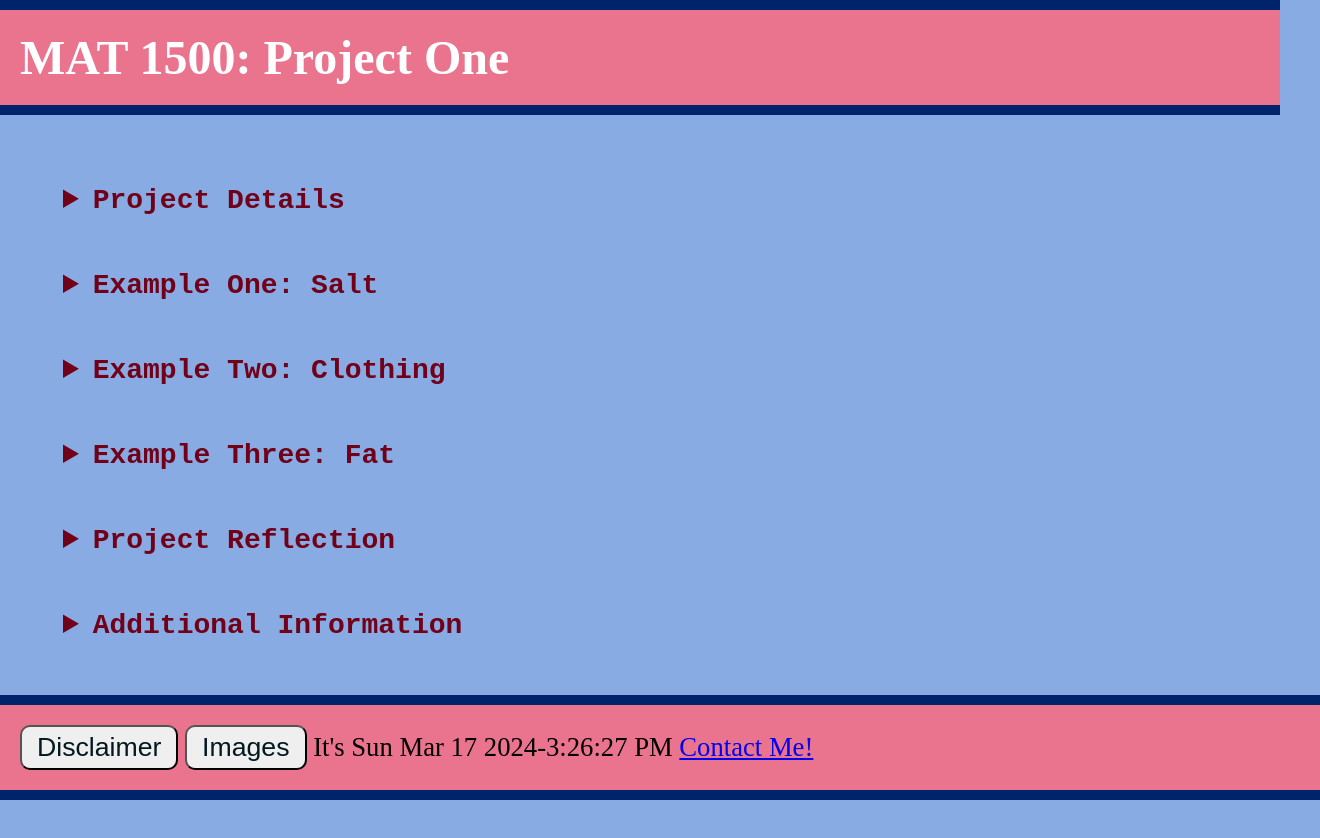
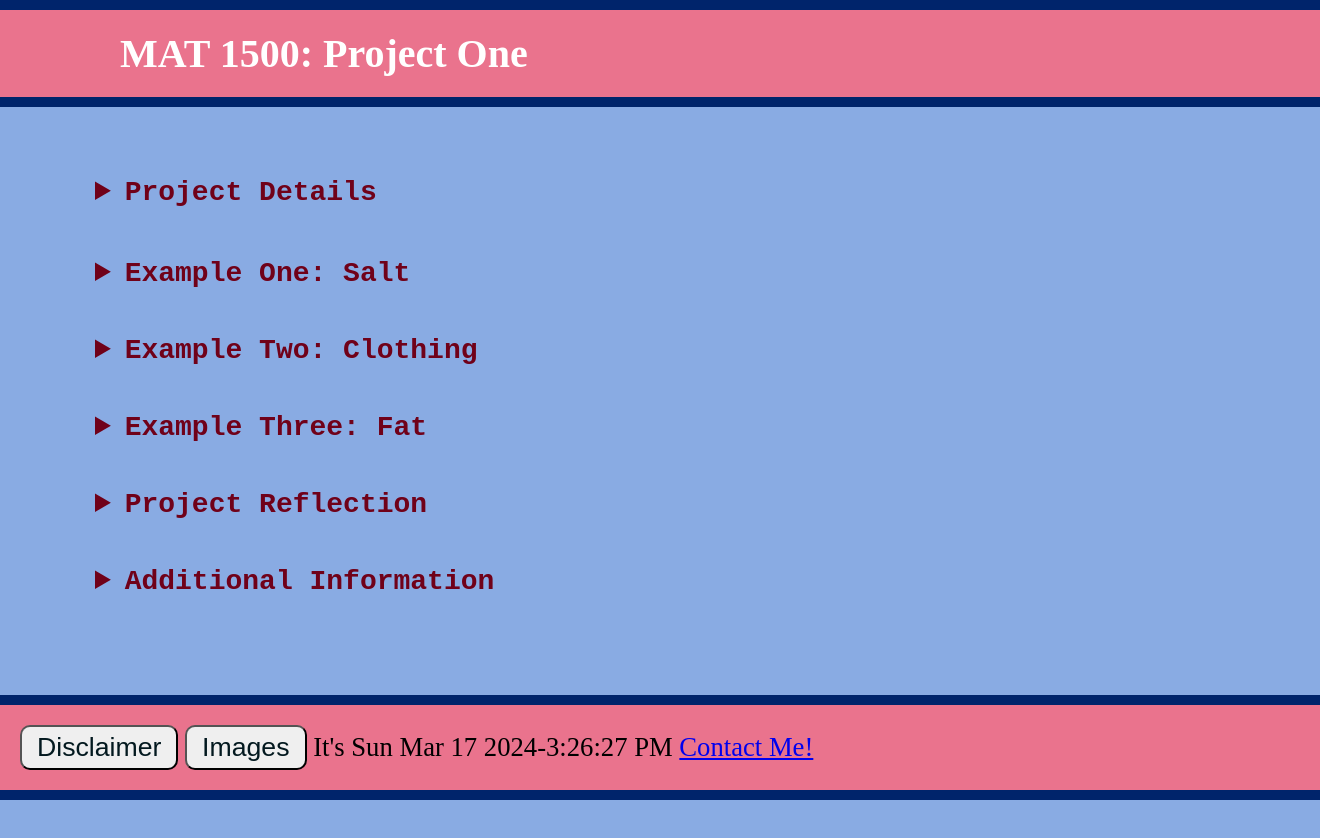
Before and after one commit to JoshuaMhill/Hill-Joshua-MAT-1500-Project-One, a plain HTML site: page index.html in a window 1280 px wide. Shown: the whole page, 1320 px wide, since content can reach past the window. After the commit the page ends 812 px from the top, so only its background shows below. Drawn offline with Linux system fonts and the light colour scheme.

Commit message:
Update index.html
Adjusting Header 3.17.24

```diff
--- a/index.html
+++ b/index.html
@@ -18,21 +18,11 @@ img:hover{
     padding:10px;
 }
 /* Sections */
-#top{
-    border-top: 10px solid #00246B;
-    border-bottom: 10px solid #00246B;
-    background-color: #EA738D;
-    padding: 20px;
-}
 body {
     background-color: #89ABE3;
     color:#ffffff;
-    width: 100%;
-    font-size: 18pt;
-    margin-left: 0;
-    margin-top: 0;
+    margin: auto;
     margin-bottom: 200px;
-    margin-right: 100px;
 }
 #footer {
     position: fixed;
@@ -47,6 +37,16 @@ body {
     border-top: 10px solid #00246B;
     border-bottom: 10px solid #00246B;
 }
+#spell {
+    background-color: #EA738D;
+    color: black;
+    top: 0;
+    width: 100%;
+    font-size: 20pt;
+    padding: 20px;
+    border-top: 10px solid #00246B;
+    border-bottom: 10px solid #00246B;
+}
 /* Specific ID */
 .container {
     display: flex;
@@ -55,14 +55,10 @@ body {
     text-align: center;
     padding-left: 30px;
     padding-right: 50px;
-}
-.type{
-    font-weight: bolder;
-    font-size: 24pt;
     margin-right: 100px;
 }
 #dropdowns{
-    margin-left: 2em;
+    margin-left: 5em;
     margin-top: 55px;
 }
 hr {
@@ -81,8 +77,9 @@ summary:hover{
     color: #6d8819;
 }
 #content {
+    margin-bottom: 20px;
     margin-right: 100px;
-    margin-bottom: 20px;
+
 }
 /* BUTTON */
 Button {
@@ -91,20 +88,21 @@ Button {
     color:#03191f;
     padding:5px 15px;
 }
-/* typewriter */
-.type h2 {
+#spell h2 {
     color: white;
     overflow: hidden;
     border-right: .15em solid white;
     margin-right: 100px;
     white-space: nowrap;
     margin: 0 auto;
+    margin-left: 100px;
     animation:
     typing 3.5s steps(30, end),
     blink-caret .5s step-end infinite;
+    margin-right: 15%;
 }
 /* The typing effect */
-    @keyframes typing {
+@keyframes typing {
       from { width: 0 }
       to { width: 100% }
 }
@@ -115,13 +113,11 @@ Button {
 }
 </style>
 </head>
-<!-- HEADER -->
-    <section id ="top">
-        <div class="type">
+<body>
+  <div id="spell">
             <h2>MAT 1500: Project One</h2>
         </div>
-    </section>
-<body>
+
 <!--INTRO -->
 <div id="dropdowns">
     <div id="content">
```
